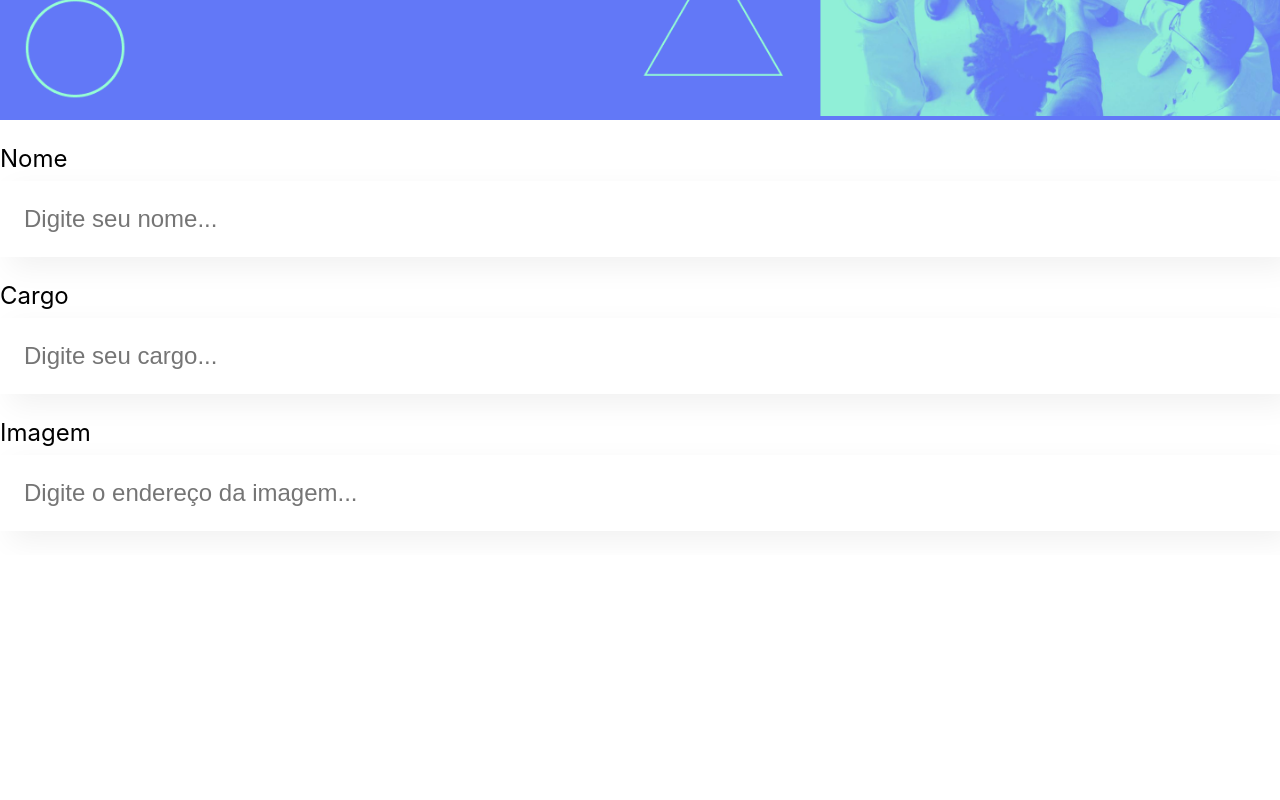
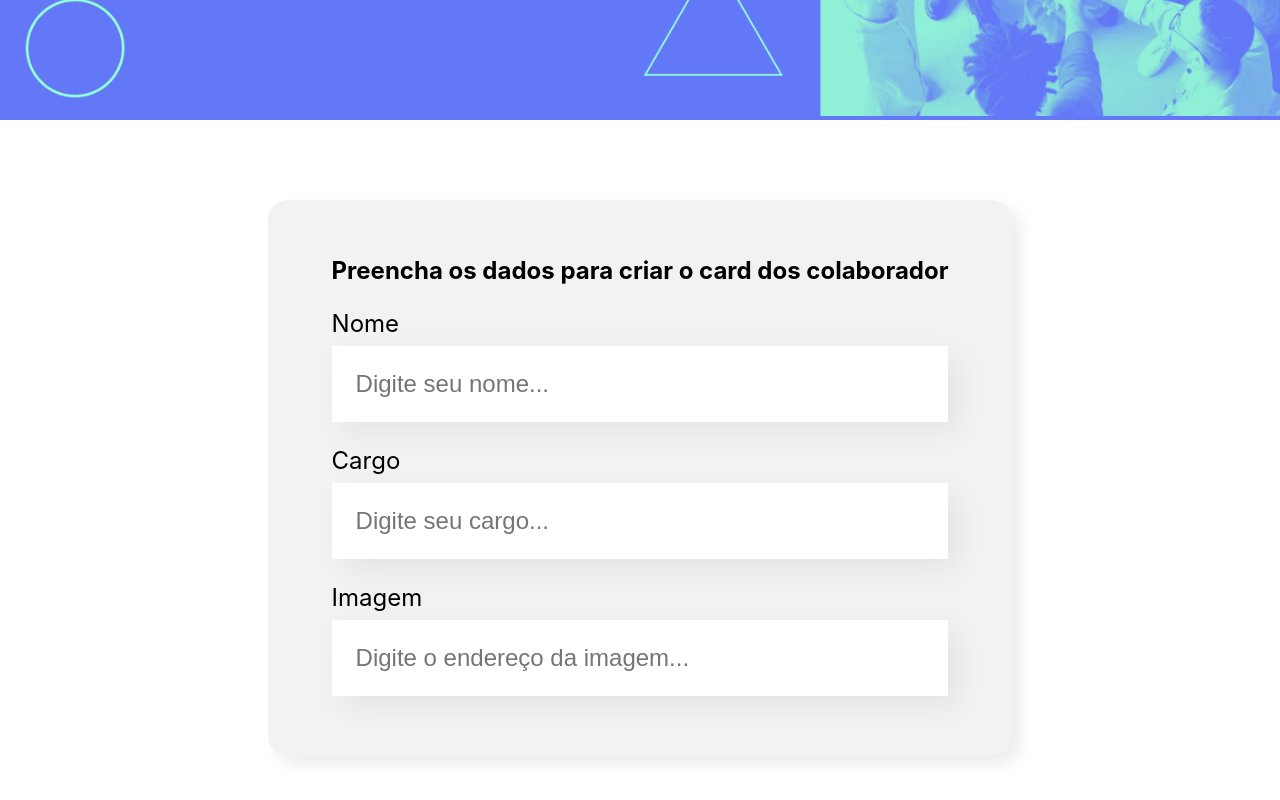
Before and after one commit to Kauapy/organo, a React (Create React App) app: page / in a window 1280 px wide. Shown: the part 378-1178 px from the top of the page. Before the commit the page ends 933 px from the top, so only its background shows below. Built offline with nearby package versions, Linux system fonts and the light colour scheme.

Commit message:
Criando formulário

```diff
--- a/src/App.js
+++ b/src/App.js
@@ -1,13 +1,11 @@
 import React from 'react';
 import Banner from './componentes/Banner/Banner';
-import CampoTexto from './componentes/CampoTexto';
+import Formulariio from './componentes/Formulario';
 function App() {
   return (
     <div>
       <Banner></Banner>
-      <CampoTexto label="Nome" placeholder="Digite seu nome"></CampoTexto>
-      <CampoTexto label="Cargo" placeholder="Digite seu cargo"></CampoTexto>
-      <CampoTexto label="Imagem" placeholder="Digite o endereço da imagem"></ CampoTexto>
+      <Formulariio></Formulariio>
     </div>
   );
 }
--- /dev/null
+++ b/src/componentes/Formulario/Formulario.css
@@ -0,0 +1,14 @@
+.formulario{
+    display: flex;
+    align-items: center;
+    justify-content: center;
+    margin: 80px 0;
+}
+
+.formulario form{
+    max-width: 80%;
+    background-color: #f2f2f2;
+    border-radius: 20px;
+    padding: 36px 64px;
+    box-shadow: 8px 8px 16px rgba(0,0,0,0.08);
+}
--- /dev/null
+++ b/src/componentes/Formulario/index.js
@@ -0,0 +1,19 @@
+import "./Formulario.css";
+import CampoTexto from "../CampoTexto";
+const Formulariio = () => {
+  return (
+    <section className="formulario">
+      <form>
+        <h2>Preencha os dados para criar o card dos colaborador</h2>
+        <CampoTexto label="Nome" placeholder="Digite seu nome"></CampoTexto>
+        <CampoTexto label="Cargo" placeholder="Digite seu cargo"></CampoTexto>
+        <CampoTexto
+          label="Imagem"
+          placeholder="Digite o endereço da imagem"
+        ></CampoTexto>
+      </form>
+    </section>
+  );
+};
+
+export default Formulariio;
```
